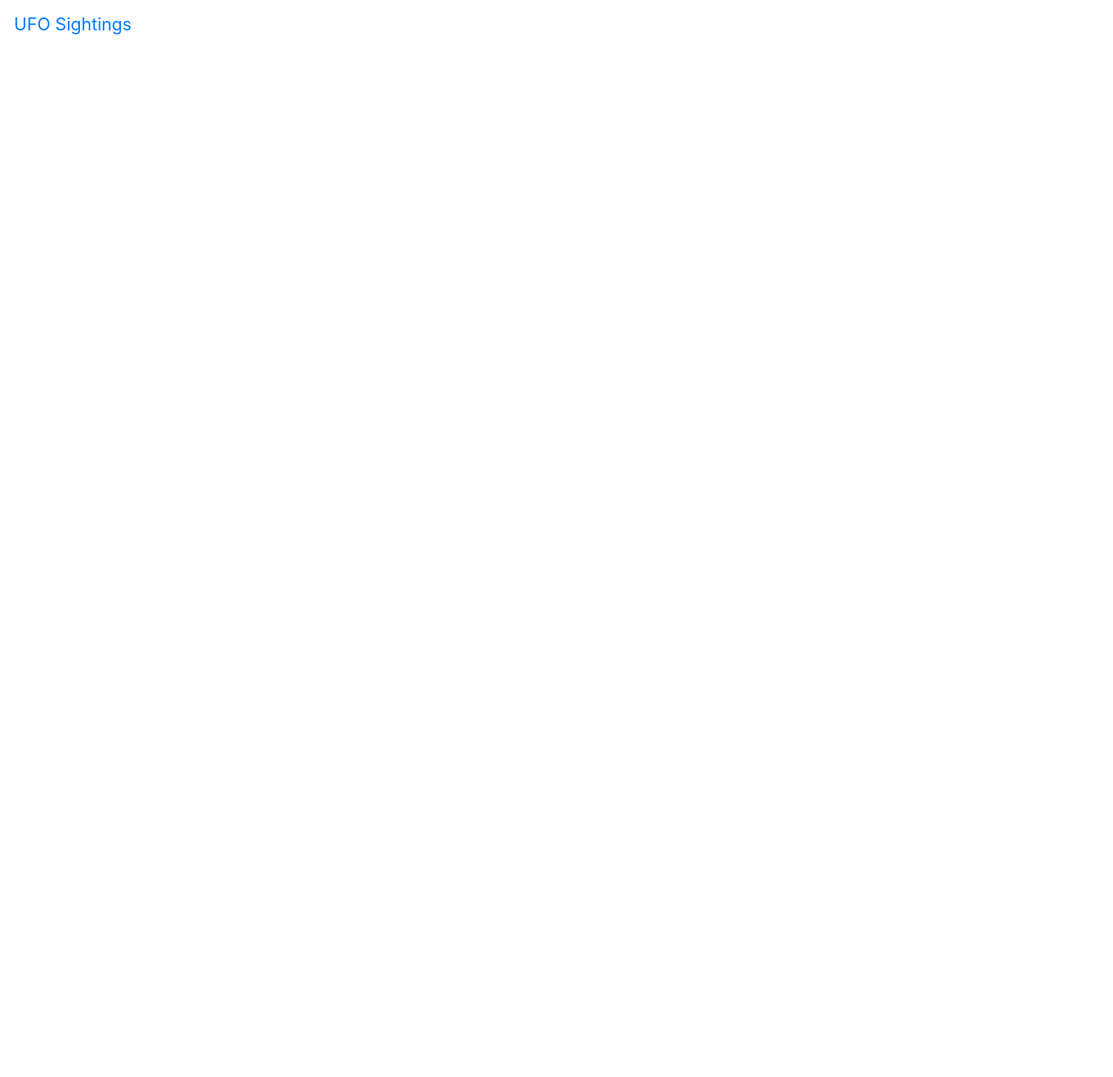
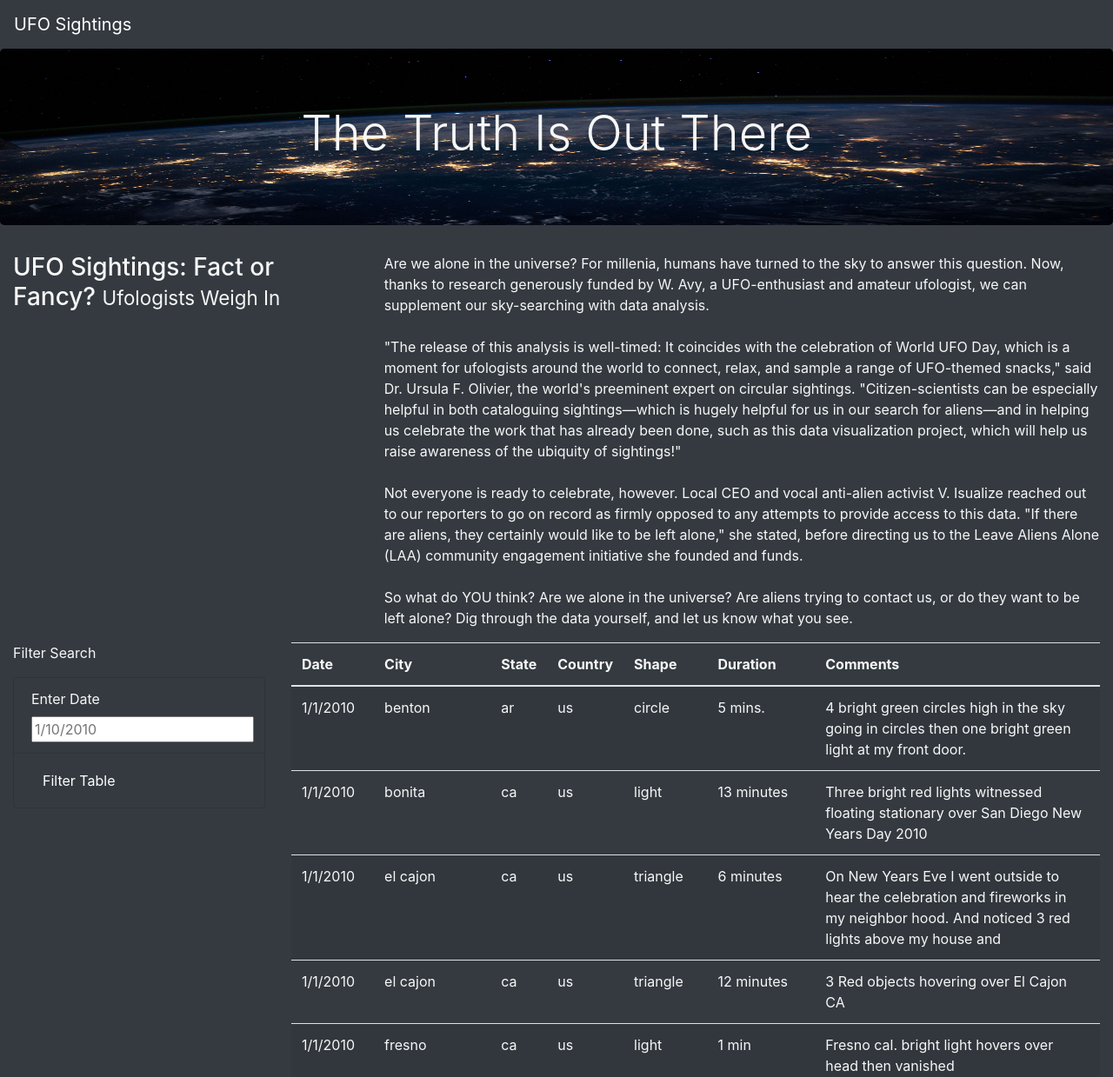
Before and after one commit to rhiandoy/UFOs, a plain HTML site: page index.html in a window 1280 px wide. Shown: the top 1239 px of the page at 87% size. Before the commit the page ends 800 px from the top, so only its background shows below. Drawn offline with nearby package versions, Linux system fonts and the light colour scheme.

Commit message:
completed module html

```diff
--- a/index.html
+++ b/index.html
@@ -13,12 +13,68 @@
     />
     <link rel="stylesheet" href="static/css/style.css">
 </head>
-<body>
+<body class="bg-dark">
     <div class="wrapper">
-        <nav class="navbar navbar-expand-lg">
+        <nav class="navbar navbar-dark bg-dark navbar navbar-expand-lg">
             <a class="navbar-brand" href="index.html">UFO Sightings</a>
         </nav>
     </div>
+    <div class="jumbotron">
+        <h1 class="display-4">The Truth Is Out There</h1>
+    </div>
+    <div class="container-fluid">
+        <div class="row">
+            <div class="col-md-4">
+                <h3>UFO Sightings: Fact or Fancy? <small>Ufologists Weigh In</small></h3>
+            </div>
+            <div class="col-md-8">
+                <p>
+                Are we alone in the universe? For millenia, humans have turned to the sky to answer this question. Now, thanks to research generously funded by W. Avy, a UFO-enthusiast and amateur ufologist, we can supplement our sky-searching with data analysis.<br><br>"The release of this analysis is well-timed: It coincides with the celebration of World UFO Day, which is a moment for ufologists around the world to connect, relax, and sample a range of UFO-themed snacks," said Dr. Ursula F. Olivier, the world's preeminent expert on circular sightings. "Citizen-scientists can be especially helpful in both cataloguing sightings—which is hugely helpful for us in our search for aliens—and in helping us celebrate the work that has already been done, such as this data visualization project, which will help us raise awareness of the ubiquity of sightings!"<br><br>Not everyone is ready to celebrate, however. Local CEO and vocal anti-alien activist V. Isualize reached out to our reporters to go on record as firmly opposed to any attempts to provide access to this data. "If there are aliens, they certainly would like to be left alone," she stated, before directing us to the Leave Aliens Alone (LAA) community engagement initiative she founded and funds.<br><br>So what do YOU think? Are we alone in the universe? Are aliens trying to contact us, or do they want to be left alone? Dig through the data yourself, and let us know what you see.
 
+
+                </p>
+            </div>
+        </div>
+    </div>
+    <div class="container-fluid">
+        <div class="row">
+          <div class="col-md-3">
+            <form class="bg-dark">
+                <p>Filter Search</p>
+                <ul class="list-group bg-dark">
+                    <li class="list-group-item bg-dark">
+                        <label for="date">Enter Date</label>
+                        <input type="text" placeholder="1/10/2010" id="datetime" />
+                    </li>
+                    <li class="list-group-item bg-dark">
+                        <button id="filter-btn" type="button" class="btn btn-dark">Filter Table</button>
+
+                    </li>
+                </ul>
+            </form>
+          </div>
+          <div class="col-md-9">
+            <table class="table table-striped">
+                <thead>
+                    <tr>
+                      <th>Date</th>
+                      <th>City</th>
+                      <th>State</th>
+                      <th>Country</th>
+                      <th>Shape</th>
+                      <th>Duration</th>
+                      <th>Comments</th>
+                    </tr>
+                  </thead>
+                  <tbody></tbody>
+                </table>
+              </div>
+
+          </div>
+        </div>
+      </div>
+      <script src="https://cdnjs.cloudflare.com/ajax/libs/d3/4.11.0/d3.js"></script>
+      <script src="static/js/data.js"></script>
+      <script src="static/js/app.js"></script>
 </body>
 </html>
--- a/static/css/style.css
+++ b/static/css/style.css
@@ -0,0 +1,10 @@
+body {
+
+    color: #f7f7f7;
+  }
+
+.jumbotron {
+    background-image: url("../images/nasa.jpg");
+    background-size: 100% 100%;
+    text-align: center;
+}
```
Also changed, not shown: static/images/nasa.jpg (added).
